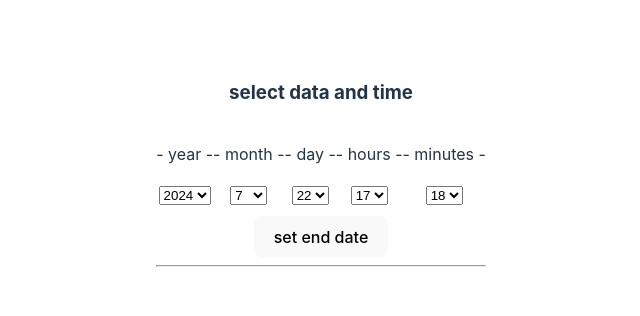
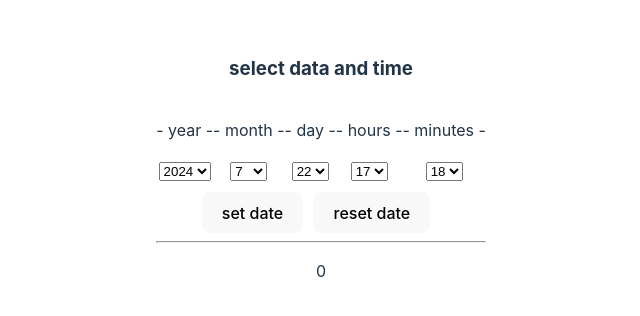
Before and after one commit to ZagSerSan/custom-developing_real-time, a React (Vite) app: page / in a window 1280 px wide. Shown: the part 232-548 px from the top of the page, without its empty margins (319-959 px from the left). Built offline with nearby package versions, Linux system fonts and the light colour scheme.

Commit message:
useNow returns now

```diff
--- a/src/Select.jsx
+++ b/src/Select.jsx
@@ -9,7 +9,7 @@ import { formatDate } from './utils/formatDate'
 // todo 3 - ограничить выбор прошедшей даты
 
 const Select = () => {
-  const { setEndDate } = dateStore()
+  const { setEndDate, resetEndDate } = dateStore()
   // получение текущей даты и создание сущности исходной даты для селекта
 
   const currDate = new Date()
@@ -98,7 +98,8 @@ const Select = () => {
         ))}
       </div>
 
-      <button onClick={setDate}>set end date</button>
+      <button onClick={setDate}>set date</button>
+      <button onClick={resetEndDate}>reset date</button>
     </div>
   )
 }
--- a/src/Timer.jsx
+++ b/src/Timer.jsx
@@ -1,23 +1,38 @@
 import React, { useEffect, useState } from 'react'
 import { formatTime } from './utils/formatTime'
 import dateStore from './dateStore'
+import useNow from './useNow'
 
 const Timer = () => {
   const { endDate } = dateStore()
-  console.log('endDate :>> ', endDate)
+  // const nowDate = Date.now()
+  // let [time, setTime] = useState(0)
+  // console.log('time :>> ', time)
 
+  // todo - получать текущ дату кажд секунду
+  const nowDate = useNow(1000, endDate)
 
-  // const endDate = new Date("2024-07-24T19:00:00")
-  // const endDate =
+  let duration = endDate
+    ? endDate - nowDate
+    : 0
+  console.log('duration :>> ', duration)
 
-  // const nowDate = Date.now()
-  // const duration = endDate - nowDate
+  // useEffect(() => {
+  //   if (endDate) {
+  //     const duration = endDate - nowDate
+  //     setTime(duration)
+  //   } else {
+  //     setTime(0)
+  //   }
+  // }, [endDate])
 
-  // const [time, setTime] = useState(duration)
   // остановить выполнение кода если время = 0
-  // if (duration <= 0) return console.log('timer is over')
+  // if (time <= 0) return console.log('timer is over')
 
-  // продолжить если больше нуля
+  //todo продолжить если больше нуля
+
+  // const now = useNow(1000, endDate)
+
   // useEffect(() => {
   //   setTimeout(() => {
   //     setTime(duration - 1000)
@@ -29,6 +44,7 @@ const Timer = () => {
 
   return (
     <div>
+      <p>{duration}</p>
       {/* {timeObj && Object.keys(timeObj).map(key => (
         <p key={key}>
           {`${key}: ${timeObj[key]}`}
--- a/src/dateStore.js
+++ b/src/dateStore.js
@@ -3,7 +3,8 @@ import { create } from 'zustand'
 const dateStore = create((set) => ({
   endDate: 0,
 
-  setEndDate: (date) => set((state) => ({ endDate: Date.parse(date) }))
+  setEndDate: (date) => set((state) => ({ endDate: Date.parse(date) })),
+  resetEndDate: () => set((state) => ({ endDate: 0 }))
 
   // setEndDate: (date) => set((state) => {
   //   console.log('date', date)
--- a/src/select.css
+++ b/src/select.css
@@ -13,4 +13,5 @@ input {
 
 button {
   margin-top: 10px;
+  margin-right: 10px;
 }
--- /dev/null
+++ b/src/useNow.jsx
@@ -0,0 +1,29 @@
+import React, { useEffect, useState } from 'react'
+let interval
+
+const useNow = (updateInteraval, enabled, cb) => {
+  // updateInteraval - частота обновления таймера
+  // enabled - выключить функцию если не нужна (при выкл таймере)
+    // засунул сюда конечное время
+  // cb - callback выполняющийся каждый интервал updateInteraval
+  // использовать например для отключения таймера в конце (прописать условия в функции)
+
+  const [now, setNow] = useState(0)
+
+  useEffect(() => {
+    if (!enabled) {
+      clearInterval(interval)
+      interval = null
+      setNow(0)
+      return
+    }
+
+    interval = setInterval(() => {
+      setNow(Date.now())
+    }, updateInteraval)
+  }, [enabled])
+
+  return now
+}
+
+export default useNow
```
